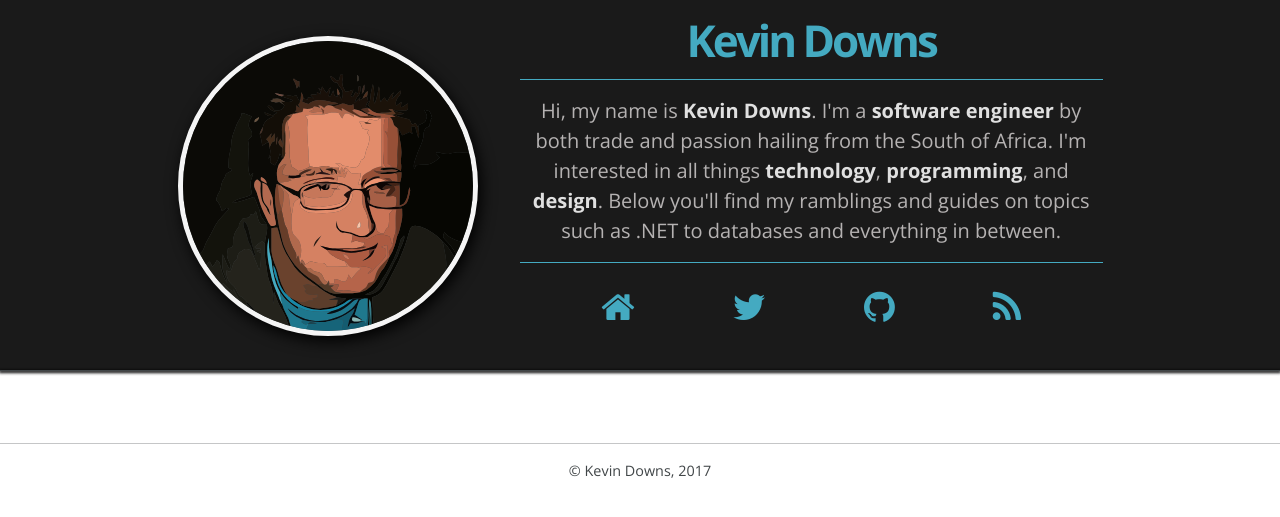
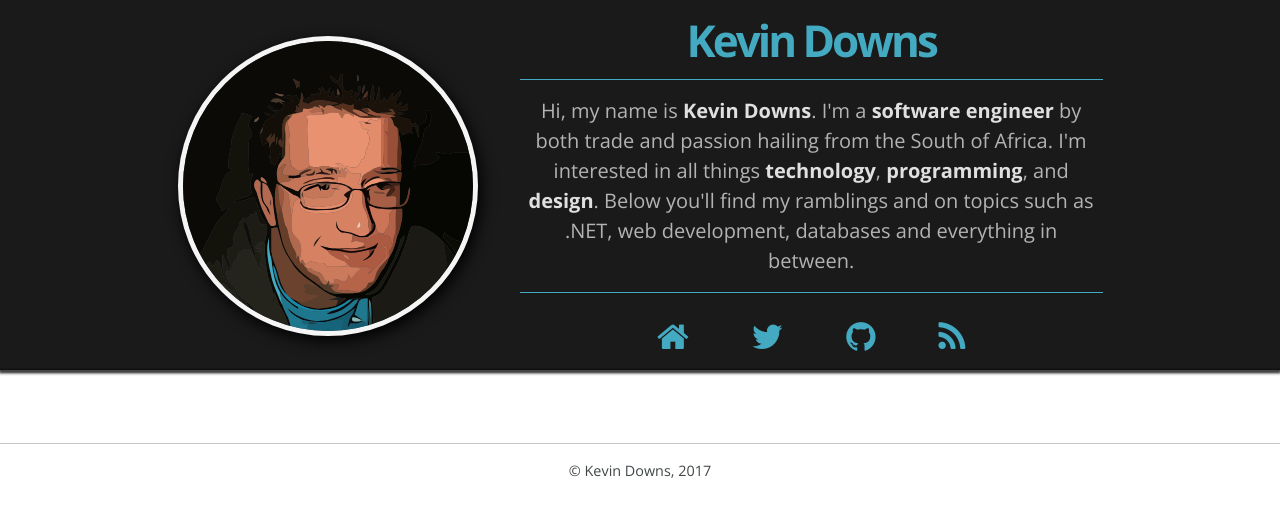
Before and after one commit to kpdowns/blog, a Jekyll site: the page built from index.html, in a window 1280 px wide. Shown: the top 517 px of the page. Built offline with Jekyll 4.4.1, drawn with Linux system fonts in a browser that asks for light colours; the list of posts is cut into pages by our own code.

Commit message:
Styling changes - better utilization of space in header

```diff
--- a/_includes/page-header.html
+++ b/_includes/page-header.html
@@ -10,7 +10,7 @@
     <div class="copy">
       <div class="header-content">
         <h1 class="site-name">{{ site.title }}</h1>
-        <h2 class="site-tagline">Hi, my name is <span class="highlight">Kevin Downs</span>. I'm a <span class="highlight">software engineer</span> by both trade and passion hailing from the South of Africa. I'm interested in all things <span class="highlight">technology</span>, <span class="highlight">programming</span>, and <span class="highlight">design</span>. Below you'll find my ramblings and guides on topics such as .NET to databases and everything in between.</h2>
+        <h2 class="site-tagline">Hi, my name is <span class="highlight">Kevin Downs</span>. I'm a <span class="highlight">software engineer</span> by both trade and passion hailing from the South of Africa. I'm interested in all things <span class="highlight">technology</span>, <span class="highlight">programming</span>, and <span class="highlight">design</span>. Below you'll find my ramblings and on topics such as .NET, web development, databases and everything in between.</h2>
       </div>
       <div class="header-social-media">
         <a href="{{ site.baseurl }}/" aria-label="Home"><i class="fa fa-home" aria-hidden="true"></i></a>
--- a/css/blog.css
+++ b/css/blog.css
@@ -286,7 +286,7 @@ padding-top:.8em
 
 .page-header a {
 color:var(--anchor-color);
-font-size:2em;
+font-size:1.9em;
 margin:.5em
 }
 
@@ -525,7 +525,7 @@ margin-right:0
 }
 
 .header-social-media a {
-margin:8%
+margin:5%
 }
 
 @media screen and (min-width: 55em) and (max-width: 64em) {
```
